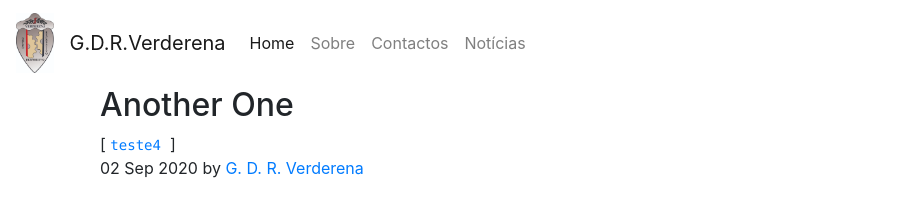
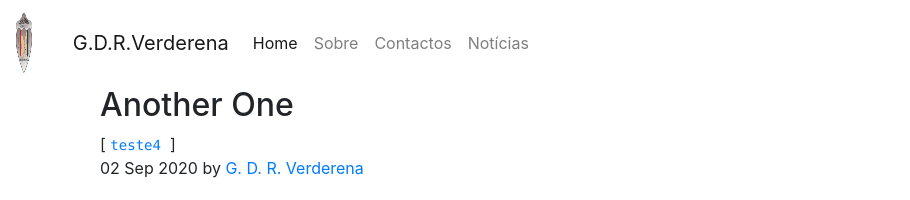
Before and after one commit to GDR-Verderena/gdr-verderena.github.io, a Jekyll site: the page built from _posts/2020-09-07-teste4.md, in a window 1280 px wide. Shown: the top 200 px of the page, without its empty margins (0-910 px from the left). Built offline with Jekyll 4.4.1, drawn with Linux system fonts in a browser that asks for light colours.

Commit message:
Update post.html

```diff
--- a/_layouts/post.html
+++ b/_layouts/post.html
@@ -3,7 +3,14 @@
 ---
 
 
-
+<style>
+        img {
+  display: block;
+  margin-left: auto;
+  margin-right: auto;
+  width: 40%;
+}
+</style>
 
 
 
```
